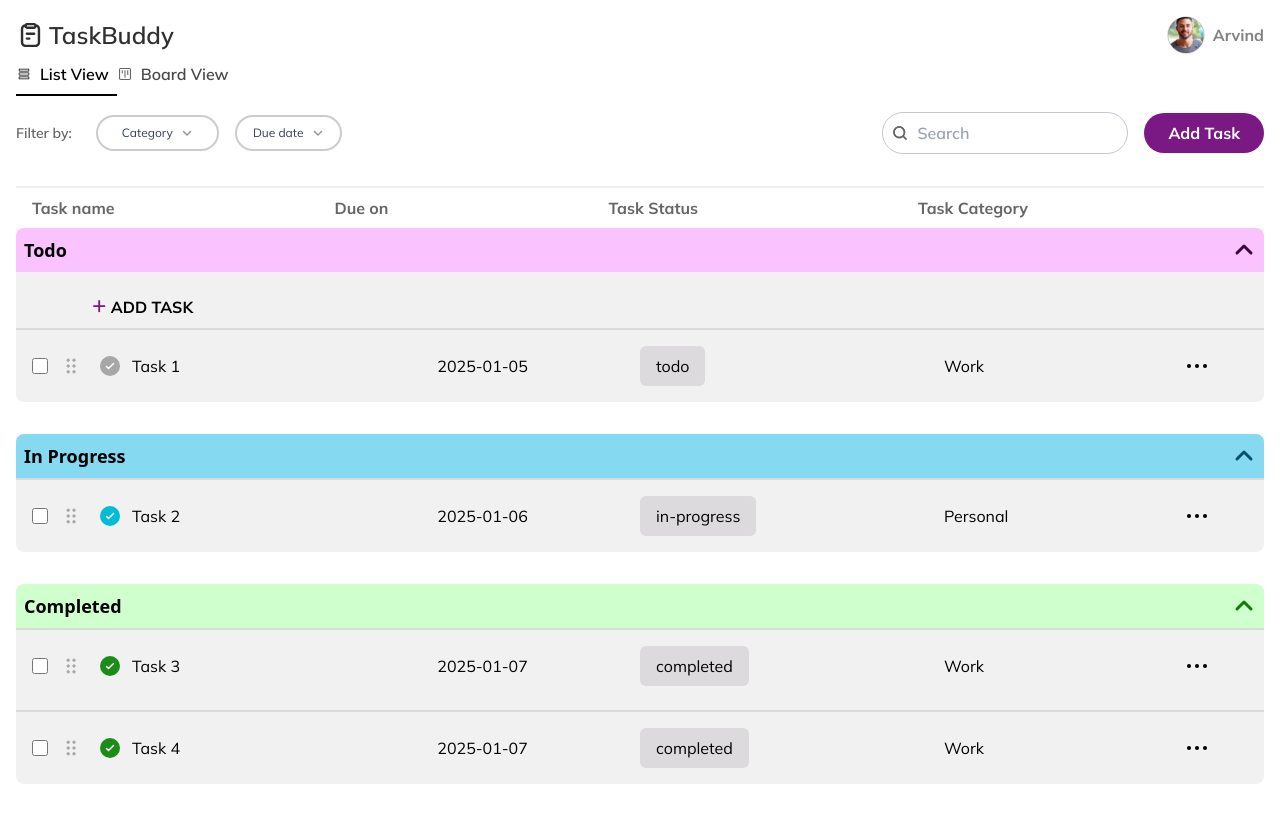
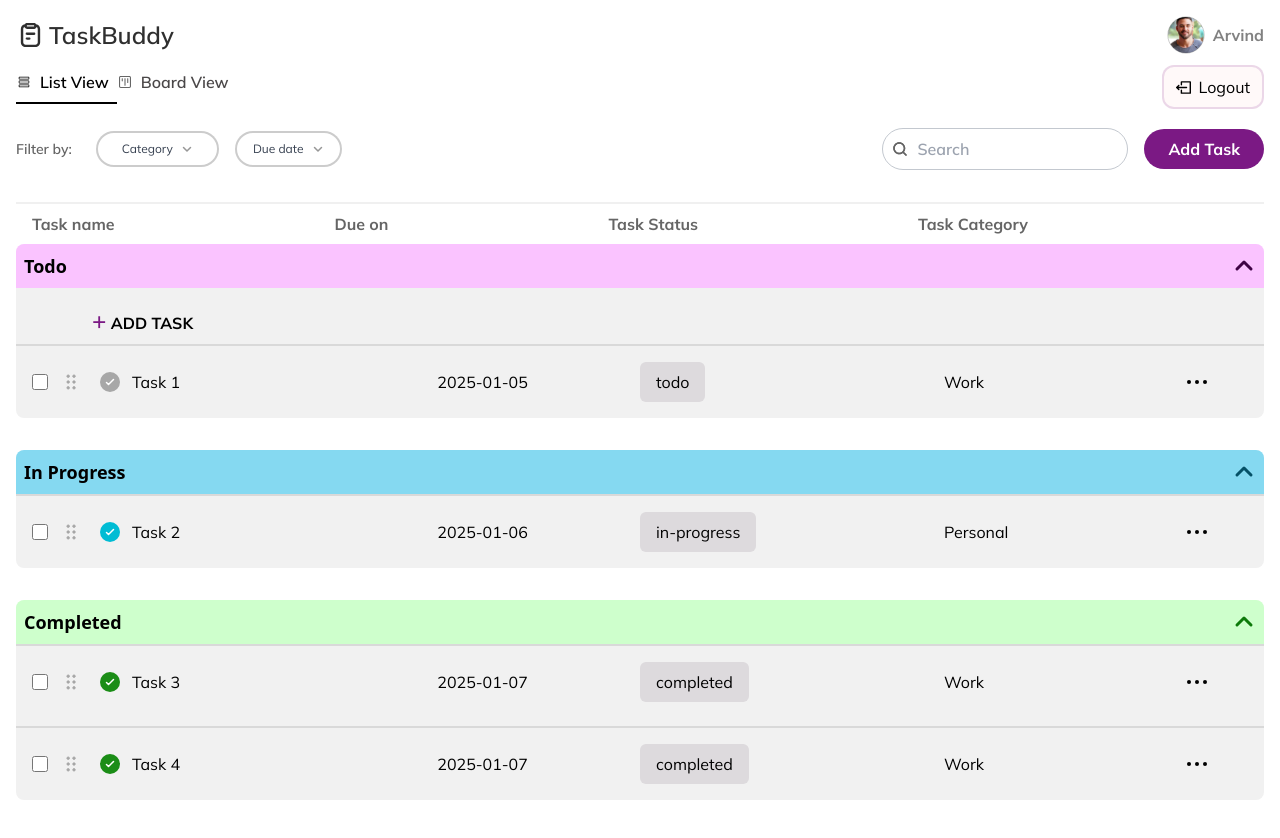
Before and after one commit to Kanha-13/taskbuddy, a React (Create React App) app: page /tasks in a window 1280 px wide. Shown: the top 838 px of the page. Built offline with nearby package versions, Linux system fonts and the light colour scheme.

Commit message:
added logout btn

```diff
--- a/src/components/Tasks/TaskViewToggler.tsx
+++ b/src/components/Tasks/TaskViewToggler.tsx
@@ -2,6 +2,7 @@ import React from "react";
 
 import { ReactComponent as ListIcon } from "../../assets/icons/list_icon.svg"
 import { ReactComponent as BoardIcon } from "../../assets/icons/board_unselect.svg"
+import { ReactComponent as LogOutIcon } from "../../assets/icons/logout_icon.svg"
 
 
 interface ViewTogglerProps {
@@ -11,7 +12,8 @@ interface ViewTogglerProps {
 
 const ViewToggler: React.FC<ViewTogglerProps> = ({ activeTab, setActiveTab }) => {
   return (
-    <div className="flex mb-2 font-mulish">
+    <div className="flex mt-2 font-mulish justify-between items-center">
+      <div className="flex mb-2">
         <div className={`flex font-semibold items-center border-b-2 ${activeTab === "list" ? "border-black" : "border-transparent"}`}>
           <ListIcon fill="red" className="items-center" style={{ fill: "red" }} />
           <button
@@ -31,6 +33,11 @@ const ViewToggler: React.FC<ViewTogglerProps> = ({ activeTab, setActiveTab }) =>
           </button>
         </div>
       </div>
+      <div className="cursor-pointer px-3 py-2 h-5/6 rounded-xl border-2 border-[#7B1984] border-opacity-15 bg-baseColor flex justify-evenly items-center">
+        <LogOutIcon className="mr-2" />
+        Logout
+      </div>
+    </div>
   );
 };
 
```
Also changed, not shown: src/assets/icons/logout_icon.svg (added). Lines whose indentation alone changed are shown as unchanged.
